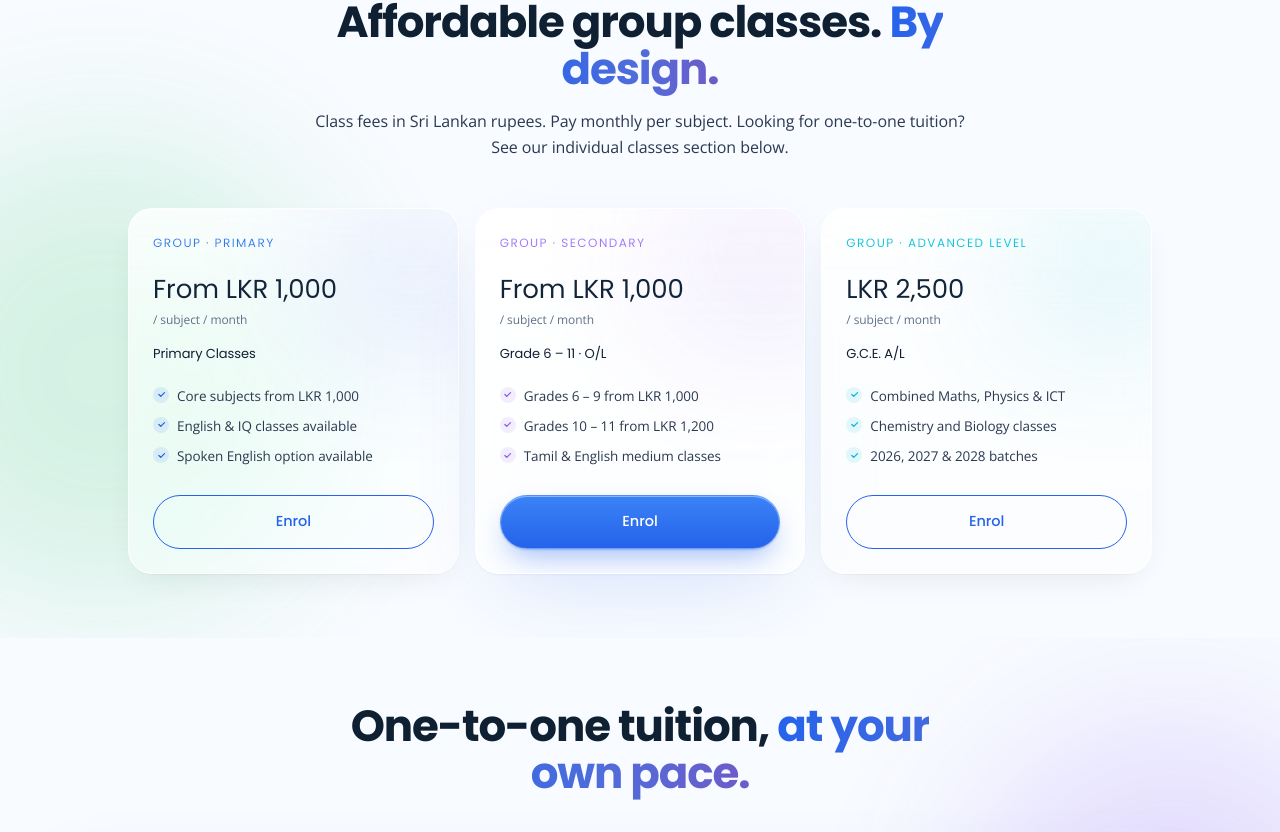
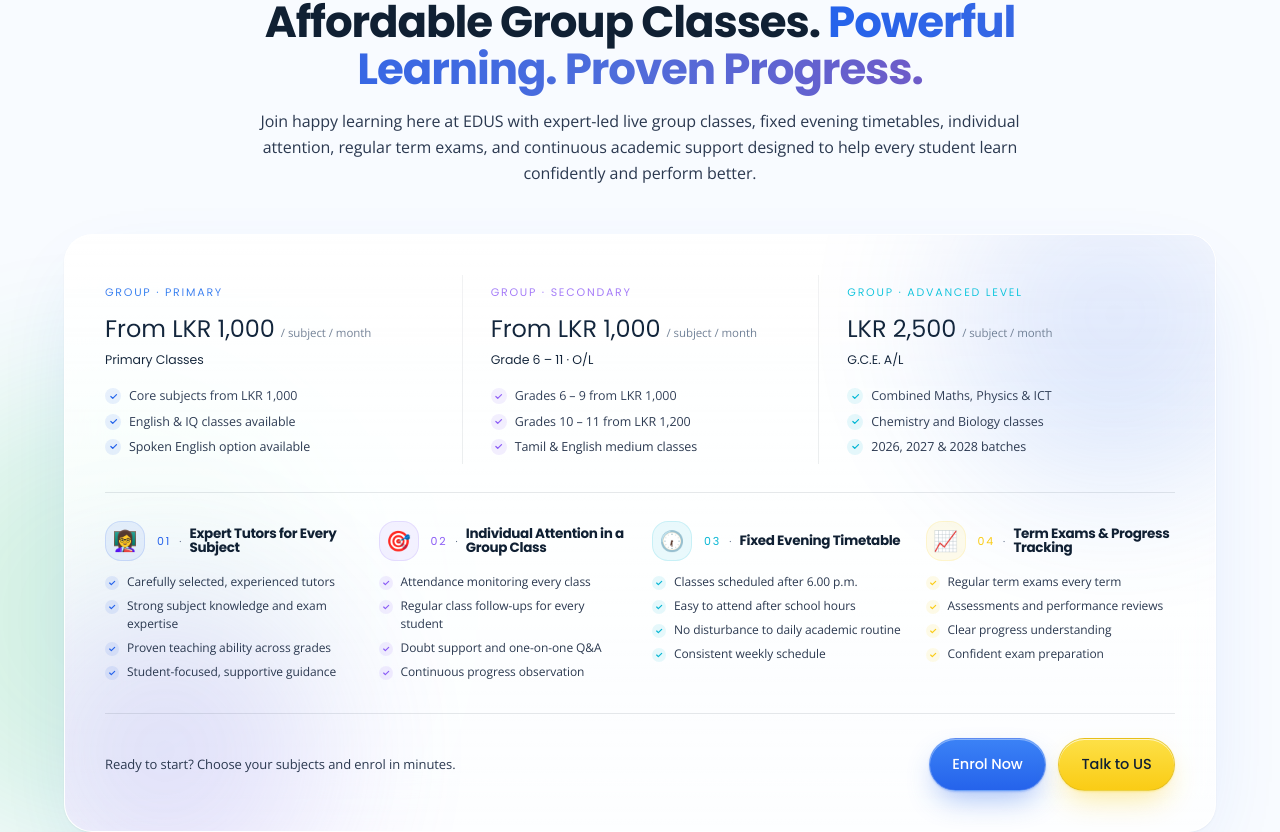
Before and after one commit to edustutor/edusmainwebsite, a Next.js app: page /sl in a window 1280 px wide. Shown: the part 1744-2576 px from the top of the page. Built offline with nearby package versions, Linux system fonts and the light colour scheme.

Commit message:
feat: add group highlights section to enhance group class offerings and student engagement

```diff
--- a/app/sl/page.tsx
+++ b/app/sl/page.tsx
@@ -53,6 +53,53 @@
       "2026, 2027 & 2028 batches",
     ],
     tint: "#06B6D4",
+  },
+];
+
+const GROUP_HIGHLIGHTS = [
+  {
+    icon: "👩‍🏫",
+    title: "Expert Tutors for Every Subject",
+    points: [
+      "Carefully selected, experienced tutors",
+      "Strong subject knowledge and exam expertise",
+      "Proven teaching ability across grades",
+      "Student-focused, supportive guidance",
+    ],
+    tint: "#2563EB",
+  },
+  {
+    icon: "🎯",
+    title: "Individual Attention in a Group Class",
+    points: [
+      "Attendance monitoring every class",
+      "Regular class follow-ups for every student",
+      "Doubt support and one-on-one Q&A",
+      "Continuous progress observation",
+    ],
+    tint: "#8B5CF6",
+  },
+  {
+    icon: "🕡",
+    title: "Fixed Evening Timetable",
+    points: [
+      "Classes scheduled after 6.00 p.m.",
+      "Easy to attend after school hours",
+      "No disturbance to daily academic routine",
+      "Consistent weekly schedule",
+    ],
+    tint: "#06B6D4",
+  },
+  {
+    icon: "📈",
+    title: "Term Exams & Progress Tracking",
+    points: [
+      "Regular term exams every term",
+      "Assessments and performance reviews",
+      "Clear progress understanding",
+      "Confident exam preparation",
+    ],
+    tint: "#FACC15",
   },
 ];
 
@@ -220,65 +267,131 @@
         </div>
       </section>
 
-      {/* PRICING */}
+      {/* GROUP CLASSES */}
       <section className="relative py-12 md:py-16 overflow-hidden">
         <div aria-hidden className="absolute inset-0 -z-10">
           <div className="blob" style={{ bottom: "5%", left: "-10%", width: 460, height: 460, background: "#22C55E", opacity: 0.16 }} />
         </div>
 
         <div className="container-edge">
-          <div className="text-center max-w-2xl mx-auto">
+          <div className="text-center max-w-3xl mx-auto">
             <p className="eyebrow"><span className="dot" />Group Classes</p>
             <h2 className="heading mt-4" style={{ fontSize: "var(--fs-display)" }}>
-              Affordable group classes. <em>By design.</em>
+              Affordable Group Classes. <em>Powerful Learning. Proven Progress.</em>
             </h2>
             <p className="text-[#2B3950] text-[16px] mt-4 leading-relaxed">
-              Class fees in Sri Lankan rupees. Pay monthly per subject. Looking for one-to-one
-              tuition? See our individual classes section below.
+              Join happy learning here at EDUS with expert-led live group classes, fixed evening
+              timetables, individual attention, regular term exams, and continuous academic support
+              designed to help every student learn confidently and perform better.
             </p>
           </div>
 
-          <div className="mt-12 grid sm:grid-cols-2 lg:grid-cols-3 gap-4 max-w-5xl mx-auto">
+          {/* Unified group classes panel */}
+          <div className="mt-12 relative glass-strong rounded-[28px] p-6 md:p-10 overflow-hidden max-w-6xl mx-auto">
+            <span aria-hidden className="blob" style={{ top: -80, right: -60, width: 320, height: 320, background: "#2563EB", opacity: 0.18 }} />
+            <span aria-hidden className="blob" style={{ bottom: -80, left: -60, width: 320, height: 320, background: "#8B5CF6", opacity: 0.18 }} />
+
+            <div className="relative">
+              {/* 3 pricing tier rows */}
+              <div className="grid lg:grid-cols-3 divide-y lg:divide-y-0 lg:divide-x divide-[rgba(16,32,51,0.08)]">
                 {PRICING.map((p) => (
-              <article
-                key={p.tag}
-                className={`relative rounded-[24px] p-6 lift overflow-hidden ${p.featured ? "glass-strong" : "glass"}`}
+                  <div key={p.tag} className="p-5 lg:px-7 lg:py-2 first:pt-2 lg:first:pl-0 last:pb-2 lg:last:pr-0">
+                    <p
+                      className="font-[family-name:var(--font-display)] font-700 text-[11px] tracking-[0.16em] uppercase"
+                      style={{ color: p.tint }}
                     >
-                <span aria-hidden className="blob" style={{ top: -40, right: -40, width: 160, height: 160, background: p.tint, opacity: 0.22 }} />
-                <div className="relative">
-                  <p className="font-[family-name:var(--font-display)] font-600 text-[12px] tracking-[0.12em] uppercase" style={{ color: p.tint }}>
                       {p.tag}
                     </p>
-                  <div className="mt-5">
-                    <p className="font-[family-name:var(--font-display)] font-700 text-[26px] leading-tight text-[#102033]">{p.price}</p>
-                    <span className="text-[12px] text-[#5A6A82]">{p.unit}</span>
+                    <div className="mt-3 flex items-baseline gap-1.5">
+                      <p className="font-[family-name:var(--font-display)] font-700 text-[24px] leading-tight text-[#102033]">
+                        {p.price}
+                      </p>
+                      <span className="text-[11.5px] text-[#5A6A82]">{p.unit}</span>
                     </div>
-                  <p className="text-[13px] font-[family-name:var(--font-display)] font-600 text-[#102033] mt-3">{p.grades}</p>
-
-                  <ul className="mt-5 space-y-2 text-[13.5px]">
+                    <p className="text-[12.5px] font-[family-name:var(--font-display)] font-600 text-[#102033] mt-1.5">
+                      {p.grades}
+                    </p>
+                    <ul className="mt-4 space-y-1.5 text-[12.5px]">
                       {p.bullets.map((b) => (
                         <li key={b} className="flex items-start gap-2 text-[#2B3950]">
-                        <span className="inline-flex w-4 h-4 mt-0.5 rounded-full items-center justify-center" style={{ background: `${p.tint}1A` }}>
+                          <span
+                            className="inline-flex w-4 h-4 mt-0.5 rounded-full items-center justify-center shrink-0"
+                            style={{ background: `${p.tint}1A` }}
+                          >
                             <svg width="9" height="9" viewBox="0 0 24 24" fill="none" stroke={p.tint} strokeWidth="3.5" aria-hidden>
                               <path d="M5 12l5 5L20 7" strokeLinecap="round" strokeLinejoin="round" />
                             </svg>
                           </span>
-                        {b}
+                          <span className="leading-[1.55]">{b}</span>
                         </li>
                       ))}
                     </ul>
+                  </div>
+                ))}
+              </div>
 
+              {/* Divider rule */}
+              <div className="my-7 border-t border-[rgba(16,32,51,0.10)]" />
+
+              {/* 4 highlights — compact row inside the same panel */}
+              <div className="grid sm:grid-cols-2 lg:grid-cols-4 gap-x-6 gap-y-6">
+                {GROUP_HIGHLIGHTS.map((h, i) => (
+                  <div key={h.title}>
+                    <div className="flex items-center gap-3">
+                      <span
+                        className="inline-flex w-10 h-10 rounded-2xl items-center justify-center text-xl shrink-0"
+                        style={{ background: `${h.tint}15`, border: `1px solid ${h.tint}25` }}
+                      >
+                        {h.icon}
+                      </span>
+                      <div className="flex items-center gap-2">
+                        <span
+                          className="font-[family-name:var(--font-display)] font-700 text-[11px] tracking-[0.16em] uppercase"
+                          style={{ color: h.tint }}
+                        >
+                          {String(i + 1).padStart(2, "0")}
+                        </span>
+                        <span className="text-[10px] text-[#5A6A82]">·</span>
+                        <h3 className="heading text-[13.5px] leading-tight">{h.title}</h3>
+                      </div>
+                    </div>
+                    <ul className="mt-3 space-y-1.5 text-[12px]">
+                      {h.points.map((pt) => (
+                        <li key={pt} className="flex items-start gap-2 text-[#2B3950]">
+                          <span
+                            className="inline-flex w-3.5 h-3.5 mt-[3px] rounded-full items-center justify-center shrink-0"
+                            style={{ background: `${h.tint}1A` }}
+                          >
+                            <svg width="8" height="8" viewBox="0 0 24 24" fill="none" stroke={h.tint} strokeWidth="3.5" aria-hidden>
+                              <path d="M5 12l5 5L20 7" strokeLinecap="round" strokeLinejoin="round" />
+                            </svg>
+                          </span>
+                          <span className="leading-[1.5]">{pt}</span>
+                        </li>
+                      ))}
+                    </ul>
+                  </div>
+                ))}
+              </div>
+
+              {/* Footer CTA bar */}
+              <div className="mt-8 pt-6 border-t border-[rgba(16,32,51,0.10)] flex flex-wrap items-center justify-between gap-4">
+                <p className="text-[13px] text-[#2B3950]">
+                  Ready to start? Choose your subjects and enrol in minutes.
+                </p>
+                <div className="flex flex-wrap gap-3">
                   <a
                     href="https://signup.edustutor.com/"
                     target="_blank"
                     rel="noopener noreferrer"
-                    className={`mt-7 w-full justify-center btn ${p.featured ? "btn-primary" : "btn-outline"}`}
+                    className="btn btn-primary"
                   >
-                    Enrol
+                    Enrol Now
                   </a>
+                  <Link href="/contact" className="btn btn-yellow">Talk to US</Link>
                 </div>
-              </article>
-            ))}
+              </div>
+            </div>
           </div>
         </div>
       </section>
```
Lines whose indentation alone changed are shown as unchanged.
